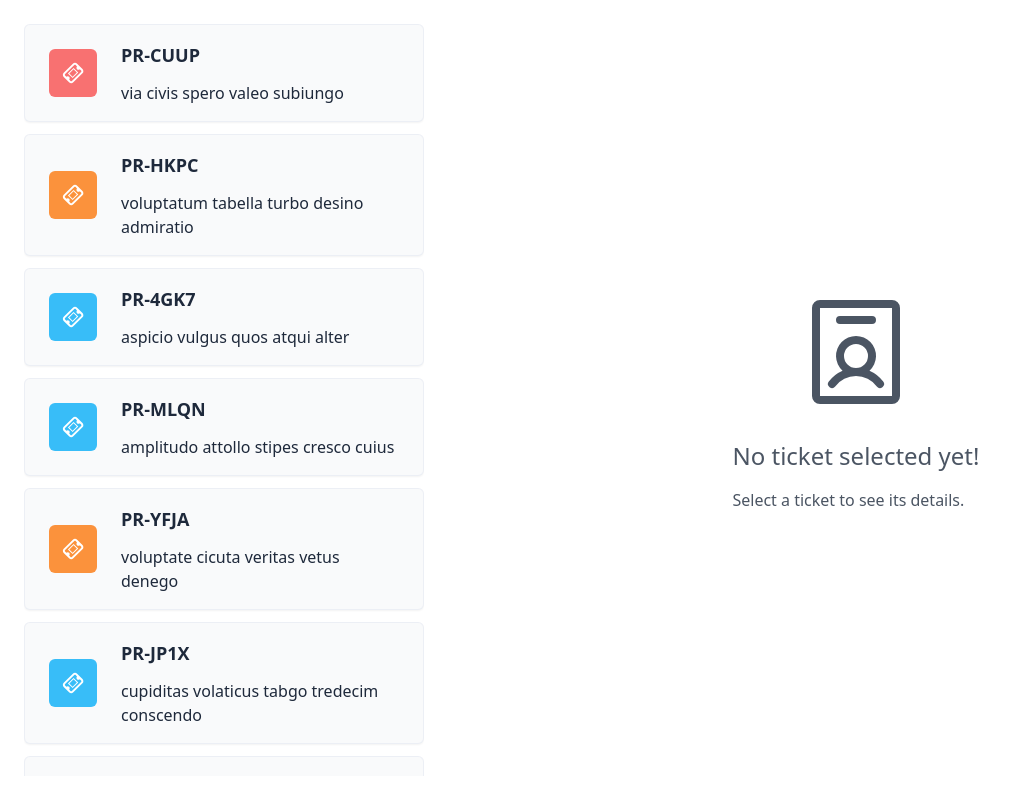
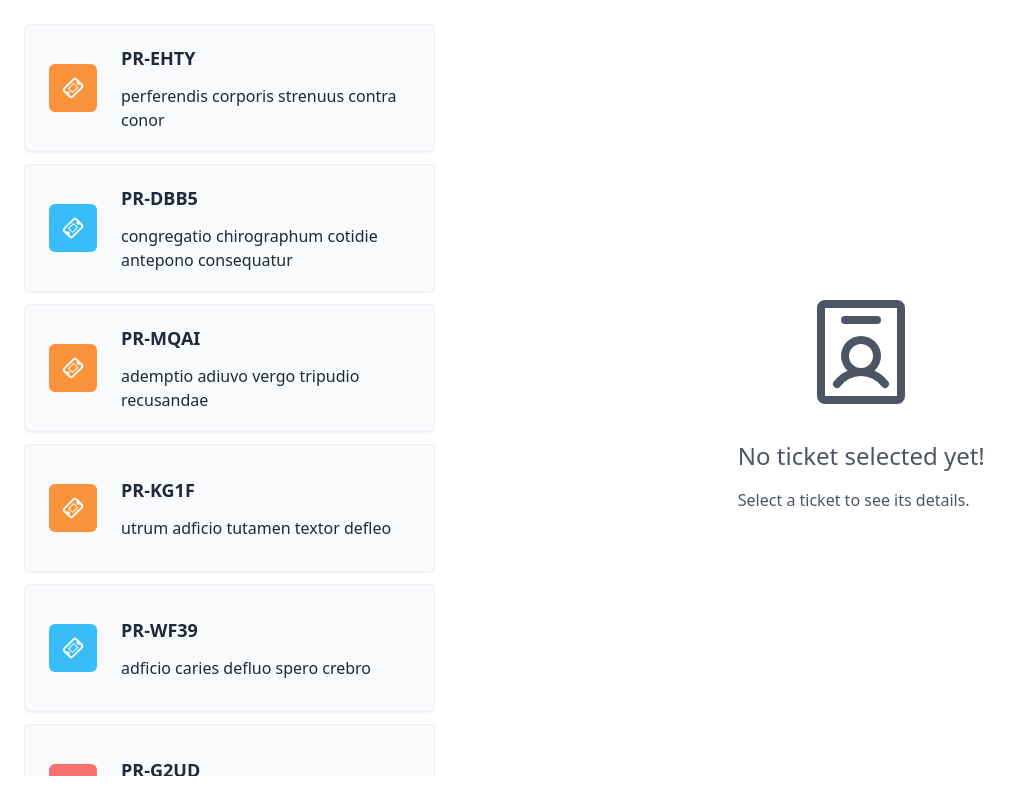
Before and after one commit to amrw-js/tickets-manager, a React (Vite) app: page / in a window 1280 px wide. Shown: the whole page, without its empty margins (0-1022 px from the left). Built offline with nearby package versions, Linux system fonts and the light colour scheme.

Commit message:
improvement: Virtual list performance

```diff
--- a/src/components/TicketDescription/TicketDescription.tsx
+++ b/src/components/TicketDescription/TicketDescription.tsx
@@ -37,7 +37,7 @@ export const TicketDescription: FC<ITicketDescription> = ({ viewedTicket }) => {
             {PRIORITIES_MAP[priority]}
           </p>
         </div>
-        <div className="flex items-center justify-between">
+        <div className="flex items-center flex-wrap justify-between">
           <div className="flex flex-col gap-2">
             <p className="flex gap-2 text-sm">
               <span className="font-bold">Created at:</span>
--- a/src/components/TicketList/TicketListItem.tsx
+++ b/src/components/TicketList/TicketListItem.tsx
@@ -21,14 +21,14 @@ export const TicketListItem: FC<ITicketListItem> = ({
       onClick={() => toggleViewTicket(ticket)}
       tabIndex={0}
       className={cn(
-        "flex gap-6 rounded-md items-center cursor-pointer transition-all py-4 px-6 shadow-sm border border-slate-200/55",
+        "flex gap-6 rounded-md h-32 items-center cursor-pointer transition-all py-4 px-6 shadow-sm border border-slate-200/55",
         active ? "bg-sky-100" : "bg-gray-50"
       )}
     >
       <TicketIcon priority={priority} />
       <div className="flex flex-col gap-3 text-slate-800">
         <p className="text-lg font-semibold">{id}</p>
-        <p className="text-base">{subject}</p>
+        <p className="text-base text-ellipsis max-w-full">{subject}</p>
       </div>
     </div>
   );
--- a/src/components/TicketList/TicketsList.tsx
+++ b/src/components/TicketList/TicketsList.tsx
@@ -2,6 +2,7 @@ import { FC, useMemo } from "react";
 import { generateMockTickets } from "../../mocks/tickets.mock";
 import { TicketListItem } from "./TicketListItem";
 import { ITicket } from "../../global/interfaces";
+import { VirtualList } from "../VirtualList/VirtualList";
 
 interface ITicketsList {
   viewedTicket: ITicket | null;
@@ -11,18 +12,23 @@ interface ITicketsList {
 export const TicketsList: FC<ITicketsList> = (props) => {
   const { viewedTicket, toggleViewTicket } = props;
 
-  const tickets = useMemo(() => generateMockTickets(100), []);
+  const tickets = useMemo(() => generateMockTickets(2000), []); // Generating mock tickets is a expensive operation it may take time to be generated
 
   return (
-    <div className="flex flex-col gap-3 max-h-full overflow-auto">
-      {tickets.map((ticket) => (
+    <div className="shrink-0">
+      <VirtualList
+        gap={12}
+        items={tickets}
+        itemHeight={128}
+        renderItem={(ticket) => (
           <TicketListItem
             active={viewedTicket?.uuid === ticket.uuid}
             key={ticket.uuid}
             ticket={ticket}
             toggleViewTicket={toggleViewTicket}
           />
-      ))}
+        )}
+      />
     </div>
   );
 };
--- /dev/null
+++ b/src/components/VirtualList/VirtualList.tsx
@@ -0,0 +1,88 @@
+import { useRef, useState, useEffect, useMemo, useCallback } from "react";
+import cn from "clsx";
+
+interface IVirtualList<T> {
+  items: T[];
+  renderItem: (item: T) => React.ReactNode;
+  itemHeight: number;
+  gap: number;
+  className?: string;
+}
+
+export const VirtualList = <T,>({
+  items,
+  renderItem,
+  itemHeight,
+  gap,
+  className,
+}: IVirtualList<T>) => {
+  const containerRef = useRef<HTMLDivElement | null>(null);
+  const [startIndex, setStartIndex] = useState(0);
+  const [endIndex, setEndIndex] = useState(0);
+
+  const totalHeight = items.length * (itemHeight + gap);
+
+  const calculateVisibleItems = useCallback(() => {
+    if (!containerRef.current) return;
+
+    const containerHeight = containerRef.current.clientHeight;
+    const visibleCount = Math.ceil(containerHeight / (itemHeight + gap));
+    const startIndex = Math.floor(
+      containerRef.current.scrollTop / (itemHeight + gap)
+    );
+
+    setStartIndex(startIndex);
+    setEndIndex(startIndex + visibleCount);
+  }, [itemHeight, gap]);
+
+  useEffect(() => {
+    const resizeObserver = new ResizeObserver(() => {
+      calculateVisibleItems();
+    });
+
+    if (containerRef.current) {
+      resizeObserver.observe(containerRef.current);
+    }
+
+    return () => resizeObserver.disconnect();
+  }, [calculateVisibleItems]);
+
+  const handleScroll = useCallback(() => {
+    calculateVisibleItems();
+  }, [calculateVisibleItems]);
+
+  const visibleItems = useMemo(
+    () => items.slice(startIndex, endIndex + 1),
+    [startIndex, endIndex, items]
+  );
+
+  useEffect(() => {
+    calculateVisibleItems();
+  }, [calculateVisibleItems]);
+
+  return (
+    <div
+      ref={containerRef}
+      className="overflow-auto max-h-full relative"
+      onScroll={handleScroll}
+    >
+      <div
+        className={cn("relative", className)}
+        style={{ height: `${totalHeight}px` }}
+      >
+        {visibleItems.map((item, index) => (
+          <div
+            key={startIndex + index}
+            className="absolute w-full"
+            style={{
+              top: `${(startIndex + index) * (itemHeight + gap)}px`,
+              height: `${itemHeight}px`,
+            }}
+          >
+            {renderItem(item)}
+          </div>
+        ))}
+      </div>
+    </div>
+  );
+};
```
Lines whose indentation alone changed are shown as unchanged.
